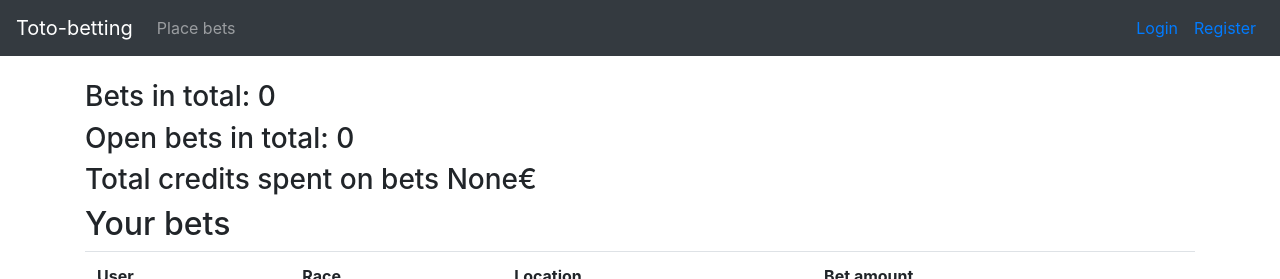
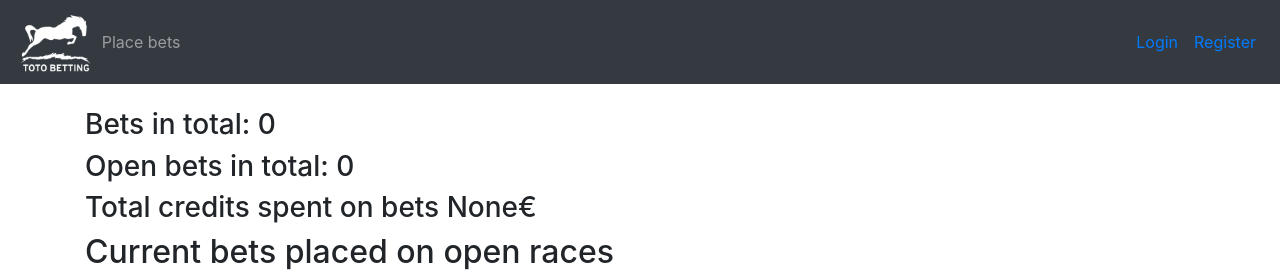
Before and after one commit to Tykky/toto-betting, a Flask app: page / in a window 1280 px wide. Shown: the top 279 px of the page. Run offline with Flask 2, Linux system fonts and the light colour scheme; data that the repository does not hold is empty; some libraries are stand-ins or nearby versions.

Commit message:
Add favicon, logo, and static folder

```diff
--- a/application/__init__.py
+++ b/application/__init__.py
@@ -1,7 +1,7 @@
 from flask import Flask
 from flask_bcrypt import Bcrypt
 
-app = Flask(__name__)
+app = Flask(__name__, static_url_path='/static')
 bcrypt = Bcrypt(app)
 
 from flask_sqlalchemy import SQLAlchemy
--- a/application/auth/views.py
+++ b/application/auth/views.py
@@ -51,4 +51,4 @@ def auth_register():
     db.session().add(user)
     db.session().commit()
 
-    return redirect(url_for("index"))
+    return redirect(url_for('auth_login'))
--- a/application/bets/views.py
+++ b/application/bets/views.py
@@ -20,7 +20,7 @@ def place_bet(raceid):
 
     if race and race.isopen:
         form = PlaceBetForm(request.form)
-        amount = round(form.amount.data, 10)
+        amount = round(form.amount.data, 2)
         if amount and current_user.credits - amount >= 0:
             bet = Bet(amount, current_user.get_id(), raceid, 2)
             current_user.credits = current_user.credits - amount
--- a/application/horses/form.py
+++ b/application/horses/form.py
@@ -1,12 +1,12 @@
 from flask_wtf import FlaskForm
-from wtforms import PasswordField, StringField, IntegerField
+from wtforms import PasswordField, StringField, SelectField
 from wtforms.widgets import TextArea
 
 class AddHorseForm(FlaskForm):
 
     name = StringField("Horse name")
     breed = StringField("Horse breed")
-    tier = IntegerField("Tier")
+    tier = SelectField("Tier", choices=[(1,1),(2,2),(3,3),(4,4),(5,5)])
     description = StringField("Description", widget=TextArea())
 
     class Meta:
--- a/application/horses/views.py
+++ b/application/horses/views.py
@@ -24,8 +24,8 @@ def add_horse():
 
 @app.route("/horses/<horseid>/delete", methods=['POST'])
 @login_required(role="ADMIN")
-def delete_horse():
-    Race.query.filter_by(raceid=horseid).delete()
+def delete_horse(horseid):
+    Horse.query.filter_by(horseid=horseid).delete()
     db.session().commit()
 
-    return redirect(url_for())
+    return redirect(url_for('add_horse'))
--- a/application/templates/index.html
+++ b/application/templates/index.html
@@ -2,17 +2,15 @@
 
 {% block body %}
 <div class="container">
-  {% if current_user.is_authenticated %}
-  {% if current_user.isadmin %}
+  {% if current_user.is_authenticated and current_user.isadmin %}
     <p>
       User has admin privileges
     </p>
     {% endif %}
-    {% endif %}
   <h3>Bets in total: {{ bcount }}</h3>
   <h3>Open bets in total: {{ obcount }}</h3>
   <h3>Total credits spent on bets {{ cspent }}€ </h3>
-  <h2>Your bets</h2>
+  <h2>Current bets placed on open races</h2>
   <table class="table">
     <tr>
       <th>User</th>
--- a/application/templates/layout.html
+++ b/application/templates/layout.html
@@ -4,10 +4,11 @@
     <meta charset="utf-8">
     <title>Toto-betting</title>
     <link rel="stylesheet" href="https://stackpath.bootstrapcdn.com/bootstrap/4.4.1/css/bootstrap.min.css" integrity="sha384-Vkoo8x4CGsO3+Hhxv8T/Q5PaXtkKtu6ug5TOeNV6gBiFeWPGFN9MuhOf23Q9Ifjh" crossorigin="anonymous">
+    <link rel="shortcut icon" type="image/png" href="/static/favicon.png"/>
   </head>
   <body style="height:100%">
     <nav class="navbar navbar-expand-md navbar-dark bg-dark mb-4">
-      <a class="navbar-brand" href="{{url_for('index')}}">Toto-betting</a>
+     <a class="navbar-brand" href="{{ url_for('index') }}" style="padding: 4px;margin:auto"> <img src="/static/images/totobetting_logo.png" style="height:60px;width: auto;" title="Toto betting"></a>
       <button class="navbar-toggler" type="button" data-toggle="collapse" data-target="#navbarCollapse" aria-controls="navbarCollapse" aria-expanded="false" aria-label="Toggle navigation">
         <span class="navbar-toggler-icon"></span>
       </button>
--- a/application/views.py
+++ b/application/views.py
@@ -1,3 +1,4 @@
+import os
 from flask import render_template
 from application import app
 from application.bets.models import Bet
```
Also changed, not shown: application/templates/horses/add.html (+4 -4 lines), application/static/favicon.ico (added), application/static/favicon.png (added), application/static/images/totobetting_fullsize.png (added), application/static/images/totobetting_logo.png (added).
